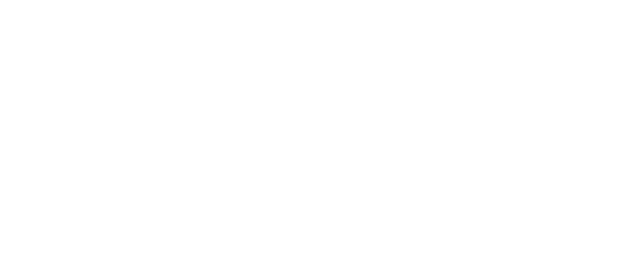
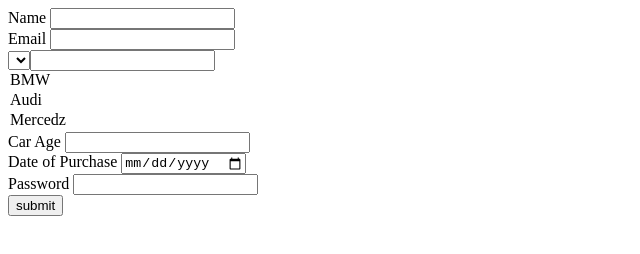
Before and after one commit to acciojob/car-insurance-form-mayur3724, a website: page main.html in a window 1280 px wide. Shown: the whole page, without its empty margins (0-640 px from the left). Drawn offline with Linux system fonts and the light colour scheme.

Commit message:
created a submission

```diff
--- a/main.html
+++ b/main.html
@@ -8,6 +8,44 @@
 
 <body>
 	<!-- the entire body must be written by student -->
+	<form>
+		<div>
+			<label for="name">Name</label>
+		<input id="name" type="text" required>
+		</div>
+
+		<div>
+			<label for="email">Email</label>
+			<input id="email" type="email" required>
+		</div>
+
+		<div>
+			<select>
+				<labelfor="cars">Car Brands</label>
+				<input id="cars">
+				<option>BMW</option>
+				<option>Audi</option>
+				<option>Mercedz</option>
+			</select>
+		</div>
+
+		<div>
+			<label for="carage">Car Age</label>
+			<input id="carage" type="number" required>
+		</div>
+
+		<div>
+			<label for="dop">Date of Purchase</label>
+			<input id="dop" type="date" required>
+		</div>
+
+		<div>
+			<label for="password">Password</label>
+			<input id="password" type="password" required>
+		</div>
+
+		<button>submit</button>
+	</form>
     <script type="text/javascript" src="./script.js">
 </script>
 
```
